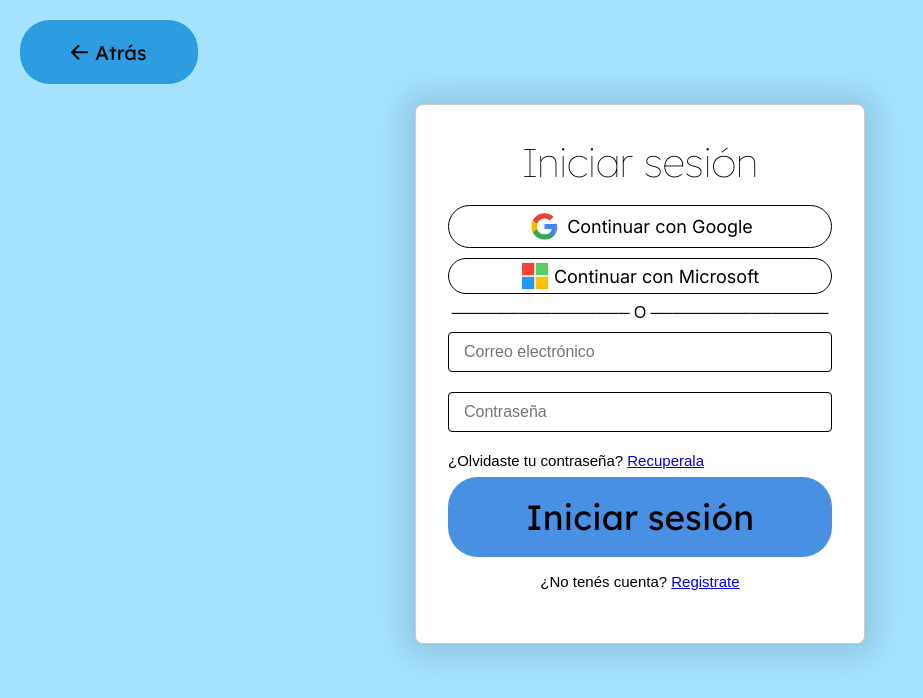
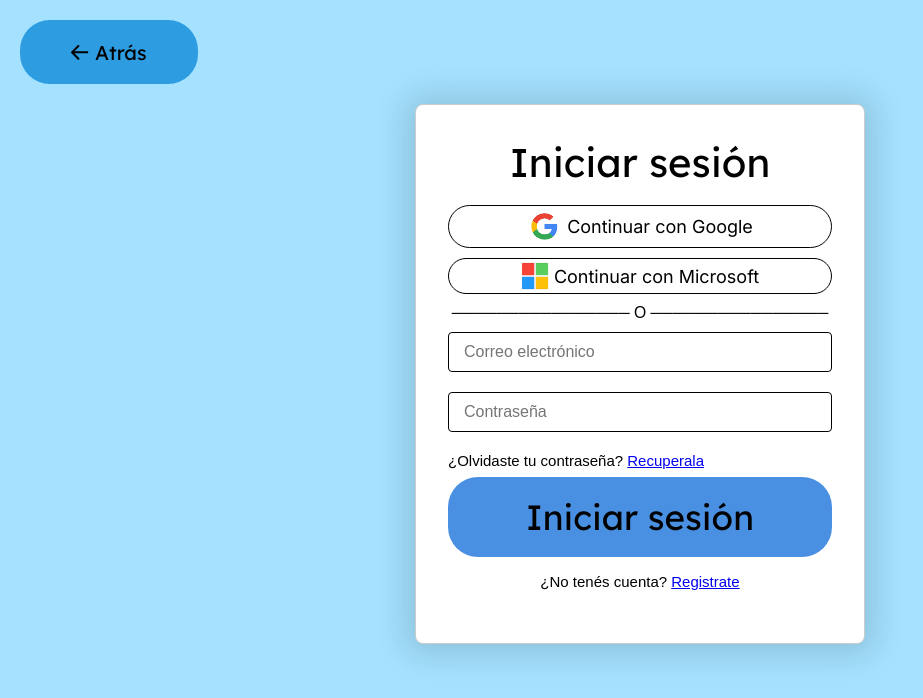
Before and after one commit to tincho1708/MediApp-Proyecto, a Vue app in the folder Front-end/ProyectoVue-MediApp/: page / in a window 1280 px wide. Both pictures are taken after a click on the button "Iniciar sesion". Shown: the top 698 px of the page, without its empty margins (0-923 px from the left). Built offline with nearby package versions, Linux system fonts and the light colour scheme.

Commit message:
font-weight

```diff
--- a/Front-end/ProyectoVue-MediApp/src/components/inicio-sesion.vue
+++ b/Front-end/ProyectoVue-MediApp/src/components/inicio-sesion.vue
@@ -90,7 +90,7 @@ const form = ref({
 
 h1 {
   font-family: 'Lexend';
-  font-weight: 100;
+  font-weight: 400;
   margin-bottom: 18px;
   font-size: 40px;
   text-align: center;
```
